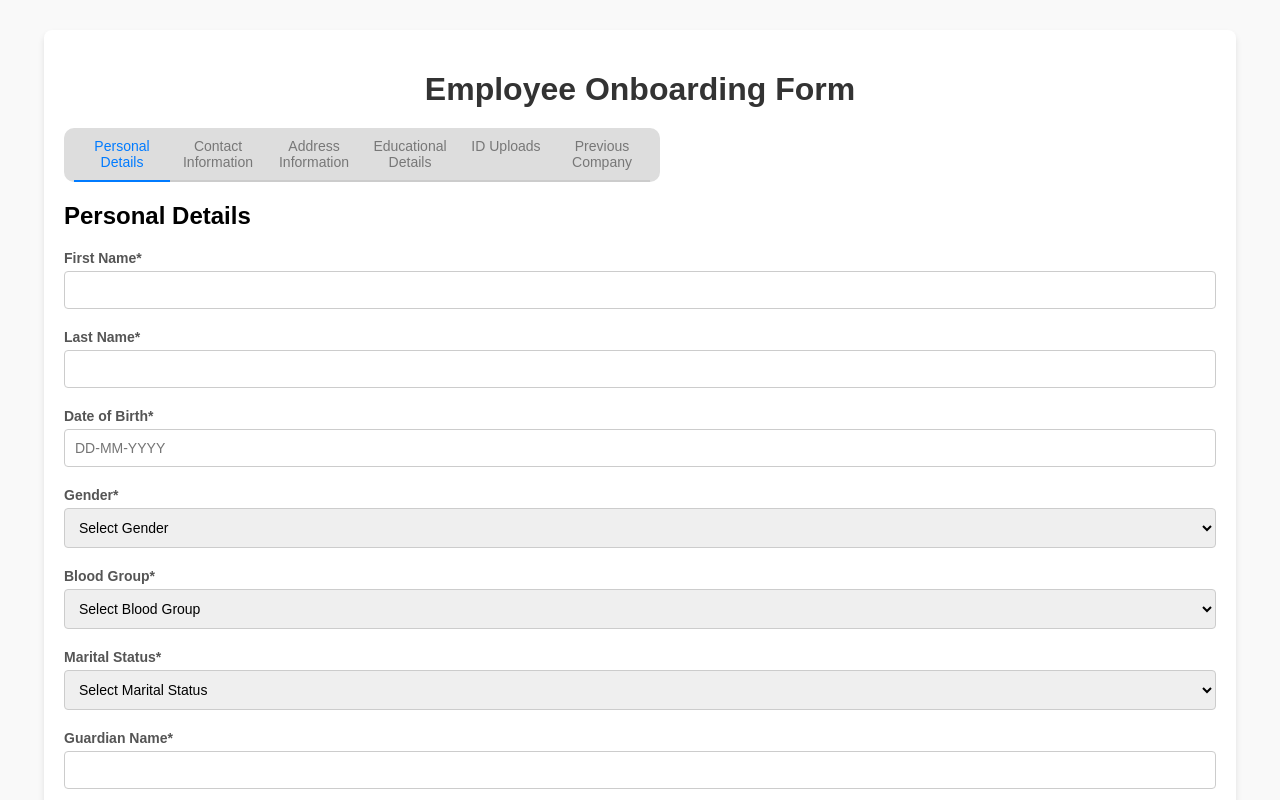
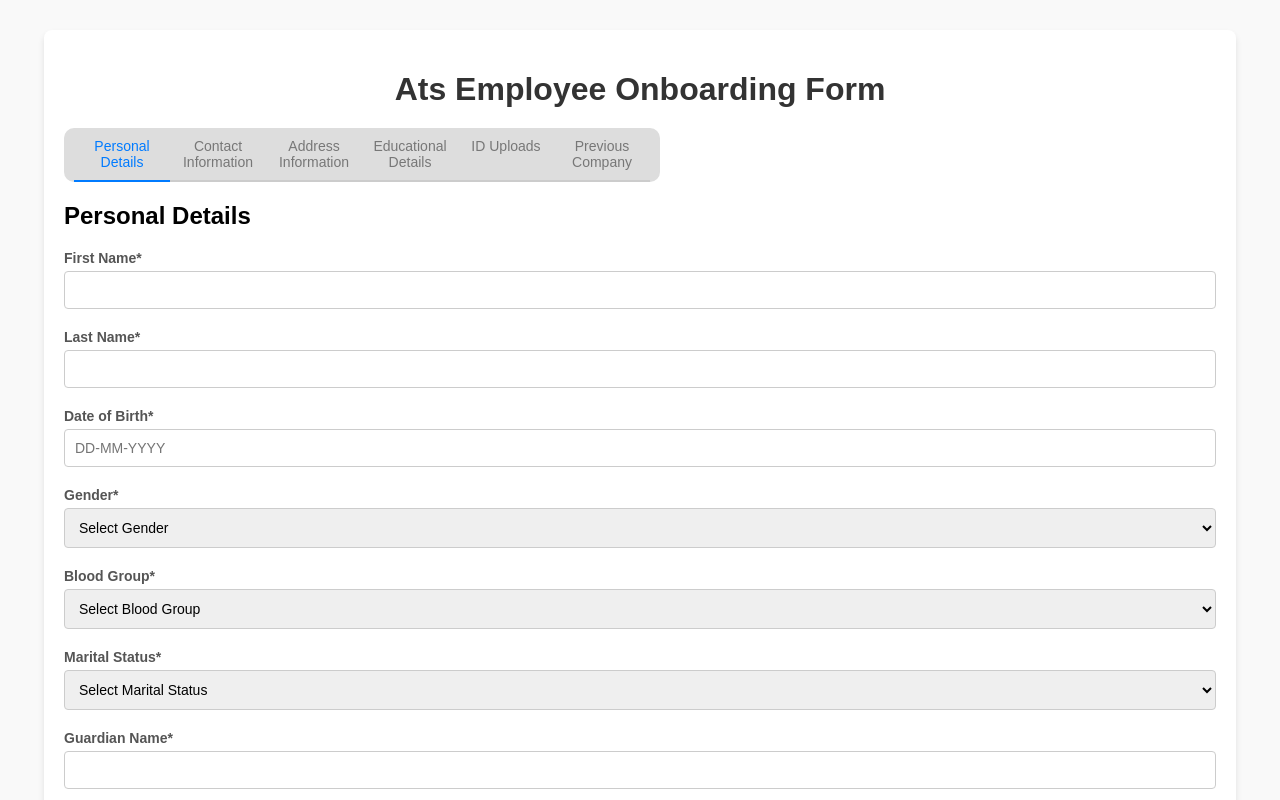
Before and after one commit to Vikas-Gn/on-board2, a plain HTML site: page index.html in a window 1280 px wide. Shown: the top 800 px of the page. Drawn offline with Linux system fonts and the light colour scheme.

Commit message:
on-board2

```diff
--- a/index.html
+++ b/index.html
@@ -141,7 +141,7 @@
 
 <!-- Employee Onboarding Form Section -->
 <div class="form-container">
-  <h1>Employee Onboarding Form</h1>
+  <h1>Ats Employee Onboarding Form</h1>
   <div class="progress-bar">
     <span class="progress-step active">Personal Details</span>
     <span class="progress-step">Contact Information</span>
```
